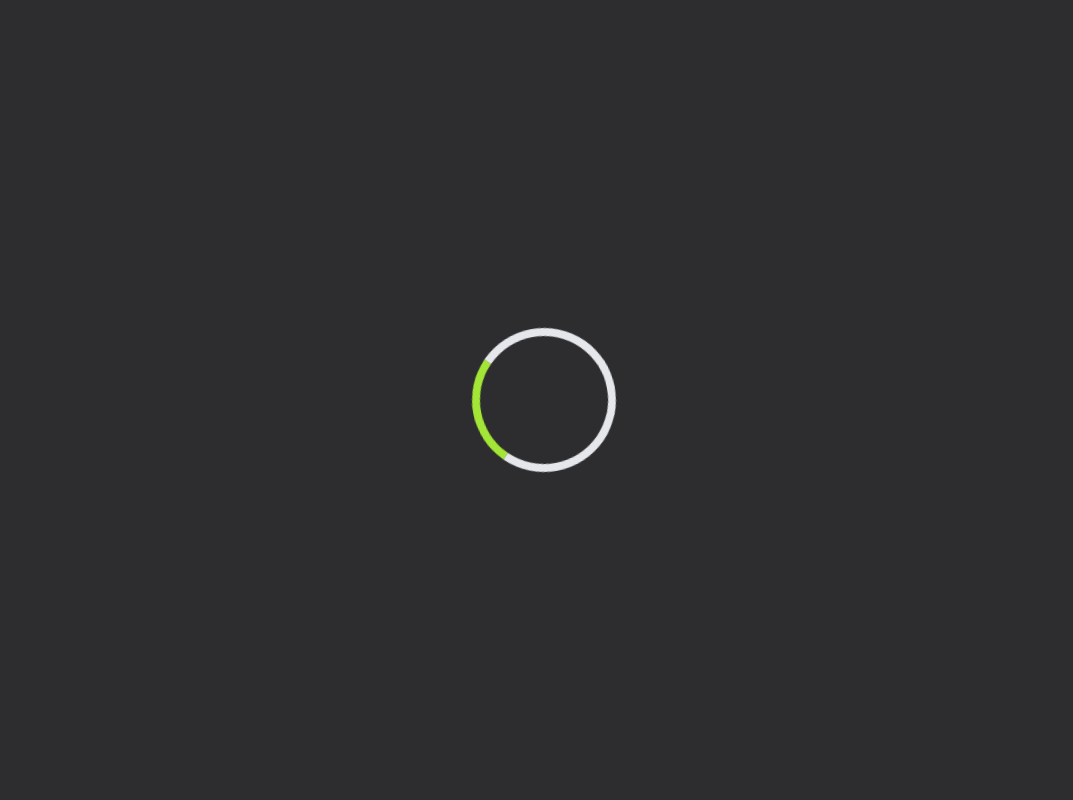
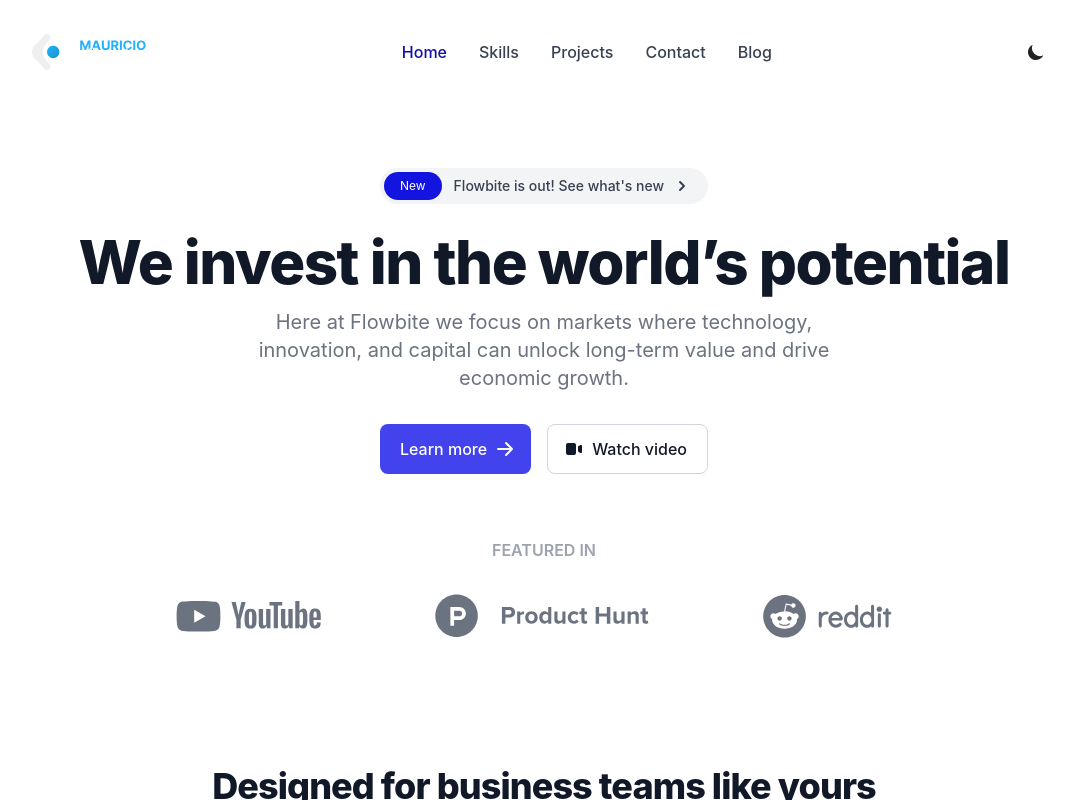
Before and after one commit to maurogonzalezdev/testing-cloudflare-ssr-angular, an Angular app: page / in a window 1280 px wide. Shown: the top 800 px of the page, without its empty margins (96-1169 px from the left). Built offline with nearby package versions, Linux system fonts and the light colour scheme.

Commit message:
Changed navigation bar location

```diff
--- a/src/app/app.component.html
+++ b/src/app/app.component.html
@@ -1,5 +1,8 @@
-@if (getIsDesktopStatus) {Es desktop }@else{<app-navigation-bar
-></app-navigation-bar>}
+<header>
+  @if (getIsDesktopStatus) {
+  <app-desktop-navigation-bar></app-desktop-navigation-bar>
+  }@else{<app-navigation-bar></app-navigation-bar>}
+</header>
 
 <section class="bg-white dark:bg-dark-500">
   <div class="py-8 px-6 mx-auto max-w-screen-xl text-center lg:py-16 lg:px-32">
--- a/src/app/app.component.ts
+++ b/src/app/app.component.ts
@@ -1,22 +1,31 @@
-import { Component } from '@angular/core';
+import { Component, Inject, PLATFORM_ID } from '@angular/core';
 import { RouterOutlet } from '@angular/router';
 
 import { FlowbiteService } from './services/flowbite.service';
 
 import { NavigationBarComponent } from './components/navigation-bar/navigation-bar.component';
 import { ScrollButtonComponent } from './components/scroll-button/scroll-button.component';
+import { DesktopNavigationBarComponent } from './components/desktop-navigation-bar/desktop-navigation-bar.component';
+import { isPlatformBrowser } from '@angular/common';
 
 @Component({
   selector: 'app-root',
   standalone: true,
-  imports: [RouterOutlet, NavigationBarComponent, ScrollButtonComponent],
+  imports: [
+    RouterOutlet,
+    NavigationBarComponent,
+    ScrollButtonComponent,
+    DesktopNavigationBarComponent,
+  ],
   templateUrl: './app.component.html',
 })
 export class AppComponent {
   private _isDesktop?: boolean;
 
-
-  constructor(private _flowbiteService: FlowbiteService) {}
+  constructor(
+    private _flowbiteService: FlowbiteService,
+    @Inject(PLATFORM_ID) private _platformId: any
+  ) {}
 
   ngOnInit(): void {
     this._flowbiteService.loadFlowbite((flowbite) => {
@@ -26,6 +35,7 @@ export class AppComponent {
       );
     });
 
+    if (isPlatformBrowser(this._platformId)) {
       window.addEventListener('resize', ({ target }: UIEvent) => {
         let e = target as Window;
         if (e.innerWidth >= 1024) {
@@ -41,7 +51,7 @@ export class AppComponent {
         this._isDesktop = false;
       }
     }
-
+  }
 
   get getIsDesktopStatus(): boolean {
     return this._isDesktop ?? false;
--- /dev/null
+++ b/src/app/components/desktop-navigation-bar/desktop-navigation-bar.component.html
@@ -0,0 +1,94 @@
+<nav
+  class="bg-white border-gray-200 px-6 py-3 lg:px-32 lg:py-8 dark:bg-dark-500"
+>
+  <div
+    class="flex flex-wrap justify-between items-center mx-auto max-w-screen-xl"
+  >
+    <a href="/">
+      <img
+        src="imagotype.svg"
+        class="mr-3 h-6 sm:h-9"
+        alt="mauro-gonzalez.dev Logo"
+      />
+    </a>
+
+    <div
+      class="justify-between items-center w-full lg:flex lg:w-auto lg:order-1"
+      id="mobile-menu-2"
+    >
+      <ul
+        class="flex flex-col mt-4 font-medium lg:flex-row lg:space-x-8 lg:mt-0"
+      >
+        <li>
+          <a
+            href="#"
+            class="block py-2 pr-4 pl-3 text-white rounded bg-primary-700 lg:bg-transparent lg:text-primary-700 lg:p-0 dark:text-white"
+            aria-current="page"
+            >Home</a
+          >
+        </li>
+        <li>
+          <a
+            href="#"
+            class="block py-2 pr-4 pl-3 text-gray-700 border-b border-gray-100 hover:bg-gray-50 lg:hover:bg-transparent lg:border-0 lg:hover:text-primary-700 lg:p-0 dark:text-gray-400 lg:dark:hover:text-white dark:hover:bg-gray-700 dark:hover:text-white lg:dark:hover:bg-transparent dark:border-gray-700"
+            >Skills</a
+          >
+        </li>
+        <li>
+          <a
+            href="#"
+            class="block py-2 pr-4 pl-3 text-gray-700 border-b border-gray-100 hover:bg-gray-50 lg:hover:bg-transparent lg:border-0 lg:hover:text-primary-700 lg:p-0 dark:text-gray-400 lg:dark:hover:text-white dark:hover:bg-gray-700 dark:hover:text-white lg:dark:hover:bg-transparent dark:border-gray-700"
+            >Projects</a
+          >
+        </li>
+        <li>
+          <a
+            href="#"
+            class="block py-2 pr-4 pl-3 text-gray-700 border-b border-gray-100 hover:bg-gray-50 lg:hover:bg-transparent lg:border-0 lg:hover:text-primary-700 lg:p-0 dark:text-gray-400 lg:dark:hover:text-white dark:hover:bg-gray-700 dark:hover:text-white lg:dark:hover:bg-transparent dark:border-gray-700"
+            >Contact</a
+          >
+        </li>
+        <li>
+          <a
+            href="/#blog"
+            class="block py-2 pr-4 pl-3 text-gray-700 border-b border-gray-100 hover:bg-gray-50 lg:hover:bg-transparent lg:border-0 lg:hover:text-primary-700 lg:p-0 dark:text-gray-400 lg:dark:hover:text-white dark:hover:bg-gray-700 dark:hover:text-white lg:dark:hover:bg-transparent dark:border-gray-700"
+            >Blog</a
+          >
+        </li>
+      </ul>
+    </div>
+
+    <div class="flex items-center gap-2 lg:order-2 sm:gap-4 lg:gap-0">
+      <button
+        id="theme-toggle"
+        type="button"
+        class="text-dark-600 dark:text-extra-yellow hover:bg-light-400 dark:hover:bg-dark-600 focus:outline-none focus:ring-4 focus:ring-light-400 dark:focus:ring-dark-600 rounded-lg text-sm p-2.5"
+      >
+        <svg
+          id="theme-toggle-dark-icon"
+          class="hidden w-5 h-5"
+          fill="currentColor"
+          viewBox="0 0 20 20"
+          xmlns="http://www.w3.org/2000/svg"
+        >
+          <path
+            d="M17.293 13.293A8 8 0 016.707 2.707a8.001 8.001 0 1010.586 10.586z"
+          ></path>
+        </svg>
+        <svg
+          id="theme-toggle-light-icon"
+          class="hidden w-5 h-5"
+          fill="currentColor"
+          viewBox="0 0 20 20"
+          xmlns="http://www.w3.org/2000/svg"
+        >
+          <path
+            d="M10 2a1 1 0 011 1v1a1 1 0 11-2 0V3a1 1 0 011-1zm4 8a4 4 0 11-8 0 4 4 0 018 0zm-.464 4.95l.707.707a1 1 0 001.414-1.414l-.707-.707a1 1 0 00-1.414 1.414zm2.12-10.607a1 1 0 010 1.414l-.706.707a1 1 0 11-1.414-1.414l.707-.707a1 1 0 011.414 0zM17 11a1 1 0 100-2h-1a1 1 0 100 2h1zm-7 4a1 1 0 011 1v1a1 1 0 11-2 0v-1a1 1 0 011-1zM5.05 6.464A1 1 0 106.465 5.05l-.708-.707a1 1 0 00-1.414 1.414l.707.707zm1.414 8.486l-.707.707a1 1 0 01-1.414-1.414l.707-.707a1 1 0 011.414 1.414zM4 11a1 1 0 100-2H3a1 1 0 000 2h1z"
+            fill-rule="evenodd"
+            clip-rule="evenodd"
+          ></path>
+        </svg>
+      </button>
+    </div>
+  </div>
+</nav>
--- /dev/null
+++ b/src/app/components/desktop-navigation-bar/desktop-navigation-bar.component.ts
@@ -0,0 +1,29 @@
+import { Component } from '@angular/core';
+import { ThemeSwitcherService } from '../../services/theme-switcher.service';
+import { CommonModule } from '@angular/common';
+
+@Component({
+  selector: 'app-desktop-navigation-bar',
+  standalone: true,
+  imports: [CommonModule],
+  templateUrl: './desktop-navigation-bar.component.html',
+  styles: ``
+})
+export class DesktopNavigationBarComponent {
+  private _isExpanded: boolean = false;
+
+  constructor(private _themeSwitcherService: ThemeSwitcherService) {}
+
+  ngOnInit(): void {
+
+    this._themeSwitcherService.initThemeService();
+  }
+
+  get getExpandedStatus(): boolean {
+    return this._isExpanded;
+  }
+
+  public setExpandedStatus() {
+    this._isExpanded = !this._isExpanded;
+  }
+}
--- a/src/app/components/navigation-bar/navigation-bar.component.html
+++ b/src/app/components/navigation-bar/navigation-bar.component.html
@@ -1,5 +1,4 @@
 
-    <header>
     <nav
     class="bg-white border-gray-200 px-6 py-3 lg:px-32 lg:py-8 dark:bg-dark-500"
   >
@@ -132,4 +131,3 @@
       </div>
     </div>
   </nav>
-</header>
--- a/src/app/services/theme-switcher.service.ts
+++ b/src/app/services/theme-switcher.service.ts
@@ -32,10 +32,10 @@ export class ThemeSwitcherService {
           window.matchMedia('(prefers-color-scheme: dark)').matches)
       ) {
         themeToggleLightIcon!.classList.remove('hidden');
-        this._removeLoaderSpinner(260);
+        this._removeLoaderSpinner(240);
       } else {
         themeToggleDarkIcon!.classList.remove('hidden');
-        this._removeLoaderSpinner(260);
+        this._removeLoaderSpinner(240);
       }
 
       const themeToggleBtn = document.getElementById('theme-toggle');
```
Lines whose indentation alone changed are shown as unchanged.
